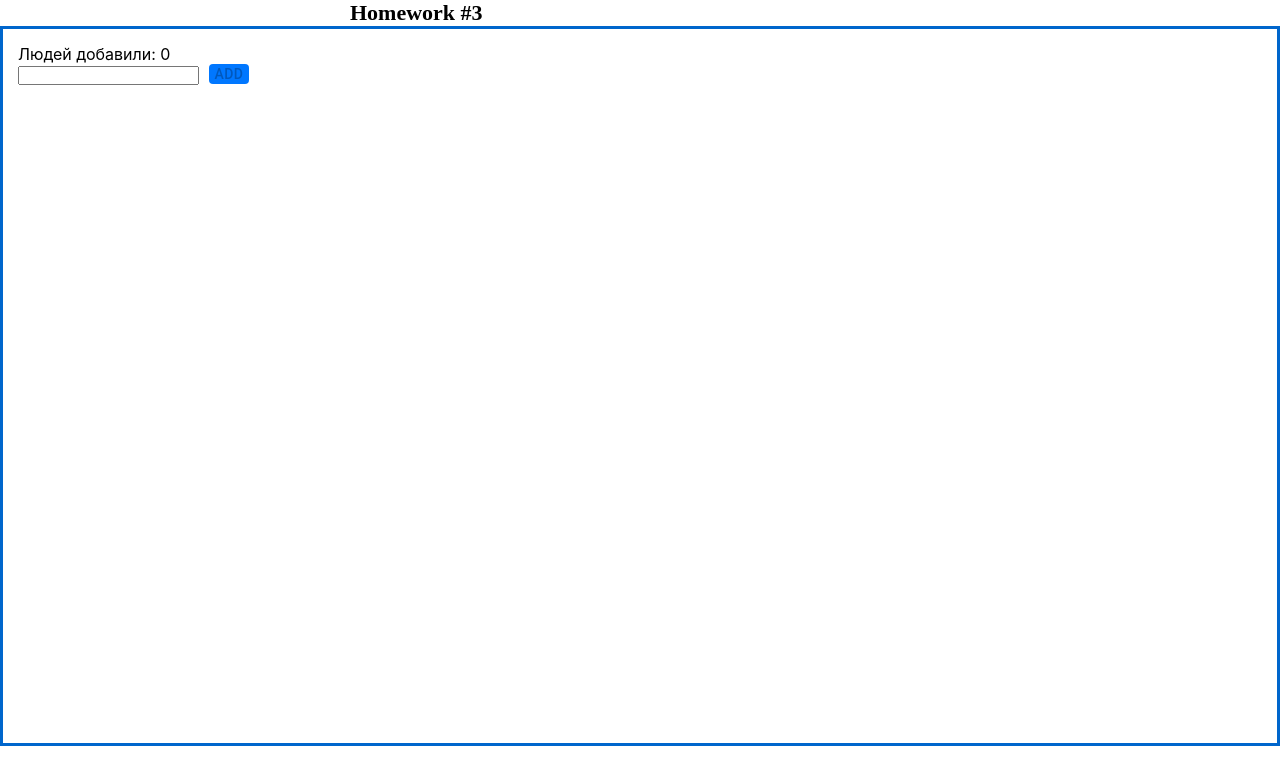
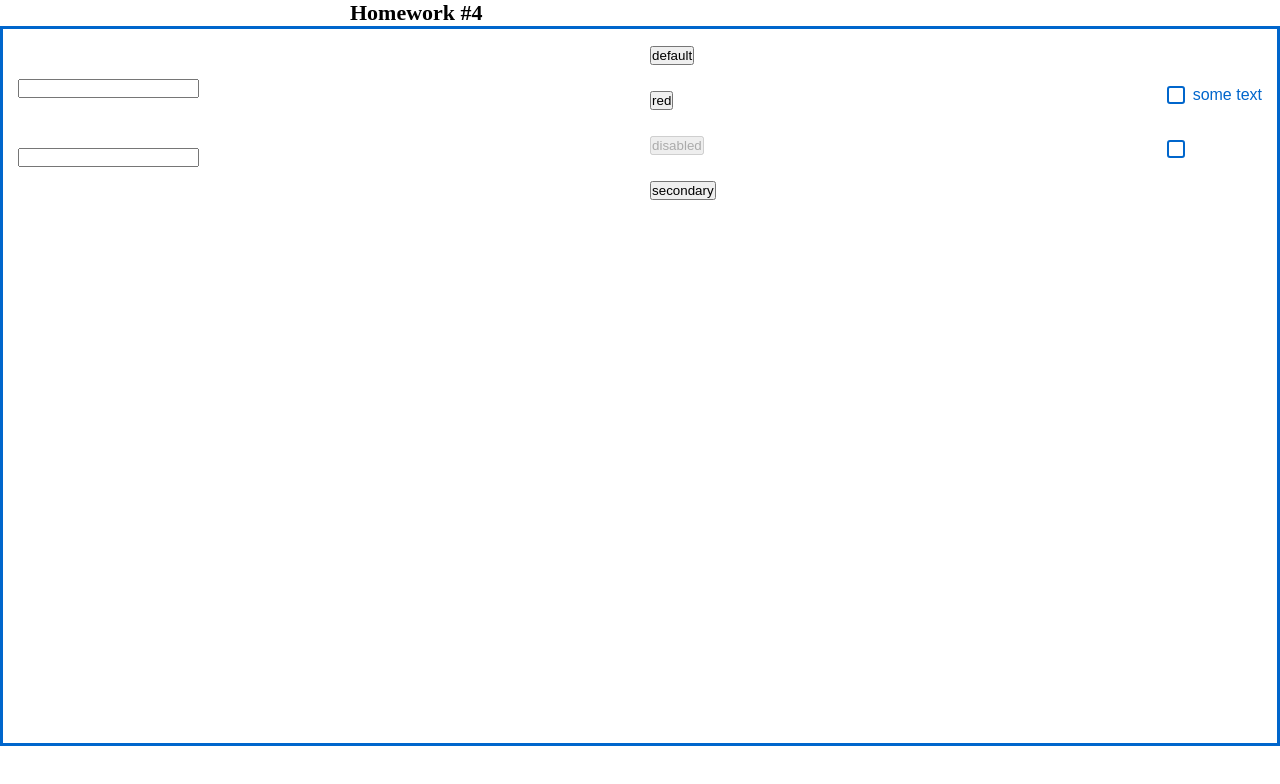
Before and after one commit to Ignat60/homework-hws2-master, a React (Create React App) app: page / in a window 1280 px wide. Shown: the top 784 px of the page. Built offline with nearby package versions, Linux system fonts and the light colour scheme.

Commit message:
First commit

```diff
--- a/src/s1-main/App.tsx
+++ b/src/s1-main/App.tsx
@@ -2,6 +2,7 @@ import s from "./App.module.css";
 import HW1 from "../s2-homeworks/hw01/HW1";
 import HW2 from "../s2-homeworks/hw02/HW2";
 import HW3 from "../s2-homeworks/hw03/HW3";
+import HW4 from "../s2-homeworks/hw04/HW4";
 // import HW2 from "../s2-homeworks/hw02/HW2";
 
 function App() {
@@ -10,8 +11,8 @@ function App() {
       {/* <HW1 /> */}
       {/* раскомментировать по ходу выполнения */}
       {/* <HW2 /> */}
-      <HW3 />
-      {/*<HW4/>*/}
+      {/* <HW3 /> */}
+      <HW4 />
 
       {/*при выполнении дз 5 и более - закомментировать здесь дз 1-4, так как они есть внутри дз 5*/}
       {/*<HW5/>*/}
--- a/src/s2-homeworks/hw03/Greeting.module.css
+++ b/src/s2-homeworks/hw03/Greeting.module.css
@@ -3,6 +3,7 @@
 
 .inputAndButtonContainer {
   display: flex;
+  align-items: center;
 }
 
 .error {
@@ -10,9 +11,14 @@
 }
 
 .input {
+  outline: none;
+  display: inline-block;
+  height: 20px;
 }
 
 .input:focus {
+  height: 22px;
+  background-color: #f5f4e0;
 }
 
 .errorInput {
@@ -20,19 +26,30 @@
 }
 
 .button {
+  width: 40px;
+  height: 20px;
+  border-radius: 3px;
+  background-color: #317bdb;
   display: flex;
-  justify-self: start;
   justify-content: center;
   align-items: center;
+  margin-left: 10px;
+  /* margin-top: 2px; */
+  color: white;
+}
+.button:hover {
+  cursor: pointer;
 }
 
 .button:focus {
+  border: 2px solid rgb(182, 22, 22);
 }
 
 .button:active {
 }
 
 .button:disabled {
+  background-color: #a4c5f0;
 }
 
 .text {
--- a/src/s2-homeworks/hw03/Greeting.tsx
+++ b/src/s2-homeworks/hw03/Greeting.tsx
@@ -29,14 +29,14 @@ const Greeting: React.FC<GreetingPropsType> = (
   // const inputClass =  s.errorInput; // need to fix with (?:)
   let inputClass = error ? s.errorInput : ""; // need to fix with (?:)
 
-  const styles = {
-    maxWidth: "40px",
-    maxHeight: "20px",
-    minWidth: "40px",
-    minHeight: "20px",
-    backgroundColor: "#0077ff",
-    marginLeft: "10px",
-  };
+  // const styles = {
+  //   maxWidth: "40px",
+  //   maxHeight: "20px",
+  //   minWidth: "40px",
+  //   minHeight: "20px",
+  //   backgroundColor: "#0077ff",
+  //   marginLeft: "10px",
+  // };
 
   return (
     <div id={"hw3-form"} className={s.greetingForm}>
@@ -51,7 +51,7 @@ const Greeting: React.FC<GreetingPropsType> = (
             id={"hw3-input"}
             value={name}
             onChange={setNameCallback}
-            className={inputClass}
+            className={s.input}
             onKeyDown={onEnter}
             onBlur={onBlur}
           />
@@ -59,25 +59,25 @@ const Greeting: React.FC<GreetingPropsType> = (
             {error}
           </div>
         </div>
-        <Button
+        {/* <Button
           variant="contained"
           id={"hw3-button"}
           onClick={addUser}
           className={s.button}
           disabled={!name.trim()}
-          style={styles}
+          // style={styles}
           color="primary"
         >
           add
-        </Button>
-        {/* <button
+        </Button> */}
+        <button
           id={"hw3-button"}
           onClick={addUser}
           className={s.button}
           disabled={!name.trim()}
         >
           add
-        </button> */}
+        </button>
       </div>
 
       {lastUserName && (
```
